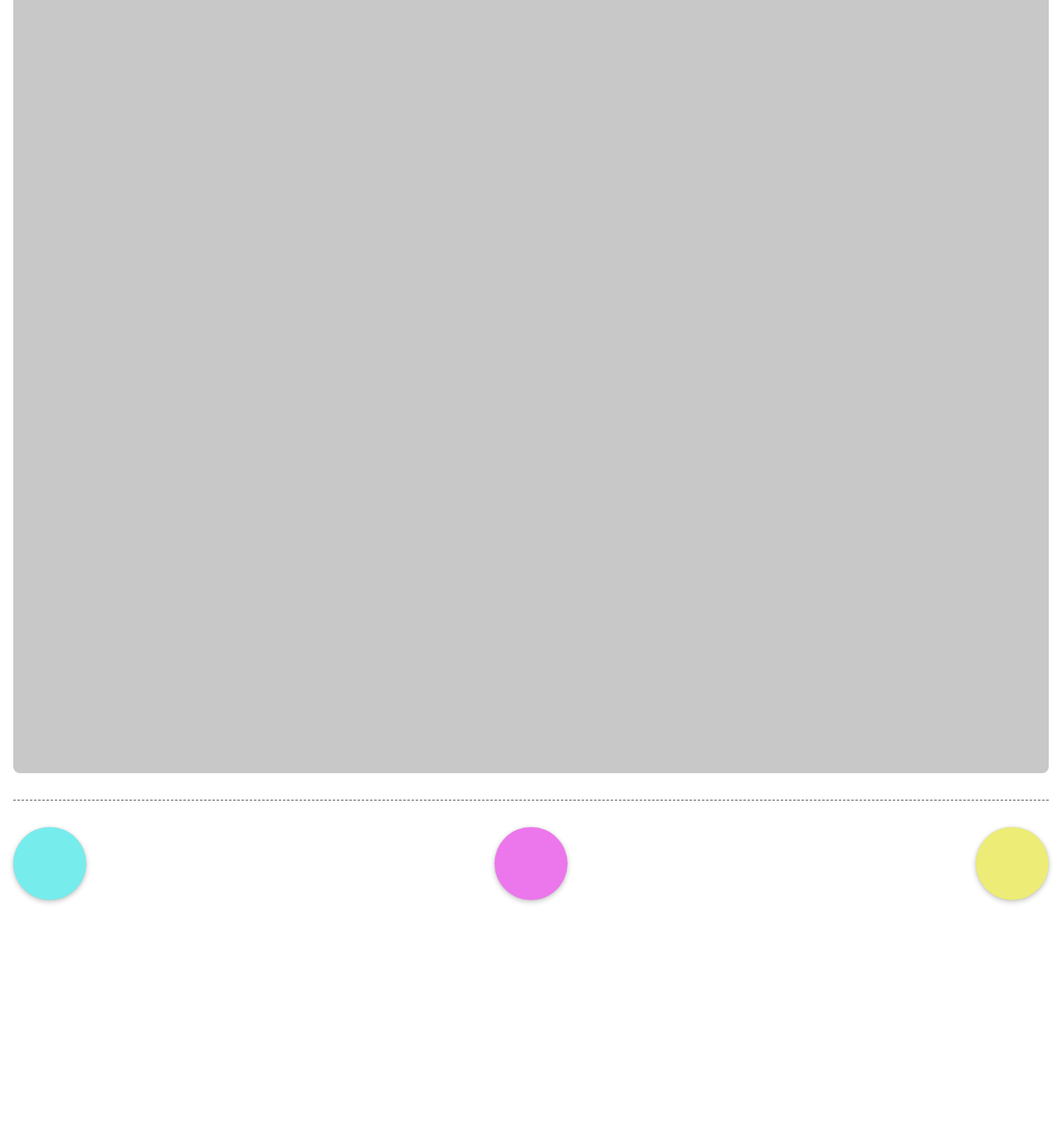
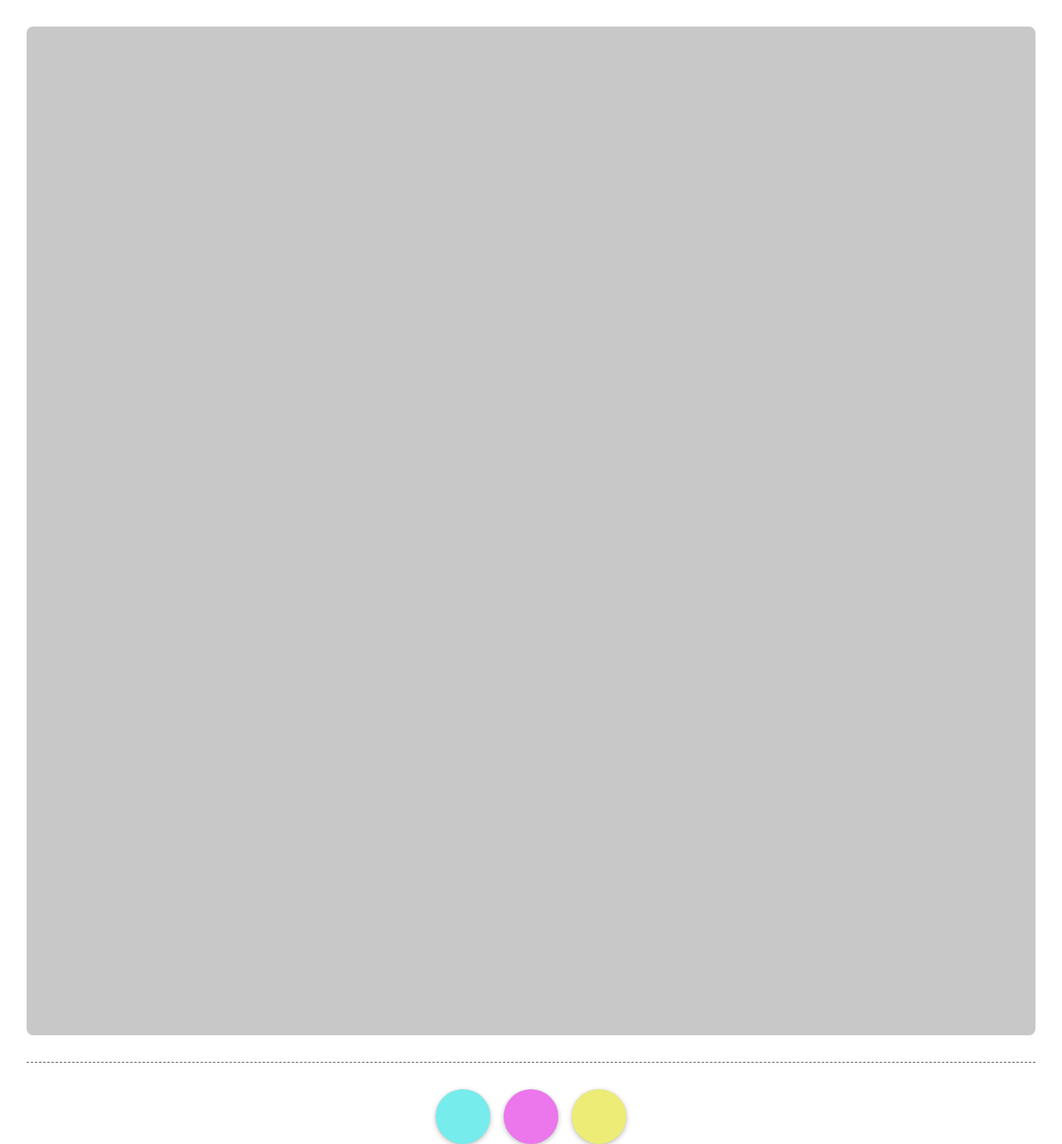
Before and after one commit to Tivo389/101_200903-drag-and-drop, a React (Create React App) app: page / in a window 1280 px wide. Shown: the whole page at 83% size. Before the commit the page ends 1085 px from the top, so only its background shows below. Built offline with nearby package versions, Linux system fonts and the light colour scheme.

Commit message:
200905 / 200905_basicDragDrop - Basic Drag & Drop Complete - Upon 2nd drag, values are off, calculation method needs to be reviewed.

```diff
--- a/src/App.js
+++ b/src/App.js
@@ -5,7 +5,7 @@ import DropItem from './components/DropItem';
 
 function App() {
   return (
-    <main className="mainContainer">
+    <main className="mainContainer" style={{height: window.innerHeight}}>
       {/* <DebugGrid></DebugGrid> */}
       <div className="dragDropContainer">
         <div className="landingPad"></div>
--- a/src/components/DropItem.js
+++ b/src/components/DropItem.js
@@ -1,52 +1,157 @@
 import React, { Component } from 'react';
+import { throttle } from './Helper';
 
 class DropItem extends Component {
   // COMPONENT VARIABLES
+  axis = {xStart:0, yStart:0, xMove:0, yMove:0, xEnd: 0, yEnd:0};
   className = `dropItem ${this.props.color}`;
-  xAxis;
-  yAxis;
+  mouseDown = false;
+
+
+
 
   // LIFECYCLE METHODS
   componentDidMount() {}
   componentDidUpdate() {}
   componentWillUnmount() {}
 
+
+
+
   // RENDER OF COMPONENT
   render() {
     return (
       <div
       className={this.className}
-      onTouchStart={this.handleOnTouchStart}
-      onTouchEnd={this.handleOnTouchEnd}
-      onTouchMove={this.handleOnTouchMove}>
+      // onMouseDown={this.onMouseDown}
+      // onMouseMove={throttle(this.onMouseMove, 0)}
+      // onMouseUp={this.onMouseUp}
+      onTouchStart={this.onTouchStart}
+      onTouchMove={throttle(this.onTouchMove, 8)}
+      onTouchEnd={this.onTouchEnd}>
       </div>
     );
   }
 
-  // FUNCTIONS
-  handleOnTouchStart = (e) => {
+
+
+  // HANDLER FUNCTION
+  handleStart = (e) => {
     e.currentTarget.classList.add('pseudoHover');
+    this.getAxis(e,'Start');
   };
-  handleOnTouchEnd = (e) => {
+  handleMove = (e) => {
+    document.body.classList.add('bodyScrollLock');
+    e.currentTarget.classList.add('noTransition');
+    this.getAxis(e, 'Move');
+    this.applyAxis(e);
+  };
+  handleEnd = (e) => {
     e.currentTarget.classList.remove('pseudoHover');
+    document.body.classList.remove('bodyScrollLock');
+    e.currentTarget.classList.remove('noTransition');
+    this.getAxis(e, 'End');
   };
-  handleOnTouchMove = (e) => {
-    if (e.touches && e.touches.length > 1) {
-      return;
-    } else if (window.PointerEvent) {
-      if (e.targetTouches) {
-        this.xAxis = Math.round(e.changedTouches[0].clientX);
-        this.yAxis = Math.round(e.changedTouches[0].clientY);
+
+
+
+  // TOUCH EVENT FUNCTIONS
+  onTouchStart = (e) => {
+    this.handleStart(e);
+  };
+  onTouchMove = (e) => {
+    this.handleMove(e);
+  };
+  onTouchEnd = (e) => {
+    this.handleEnd(e);
+  };
+
+
+
+  // MOUSE EVENT FUNCTIONS
+  onMouseDown = (e) => {
+    this.mouseDown = true;
+    if (this.mouseDown) {
+      this.handleStart(e);
+      window.addEventListener('mousemove', this.onMouseMove);
+      window.addEventListener('mouseup', this.onMouseUp);
+    }
+  };
+  onMouseMove = (e) => {
+    if (this.mouseDown) { this.handleMove(e); }
+  };
+  onMouseUp = () => {
+    this.handleEnd();
+    this.mouseDown = false;
+    window.removeEventListener('mousemove', this.onMouseMove);
+    window.removeEventListener('mouseup', this.onMouseUp);
+  };
+  onMouseLeave = (e) => {
+    if (this.mouseDown) { this.onMouseUp(); }
+  };
+
+
+
+  // COMPONENT FUNCTIONS
+  // - Get the XY axis values based on the requested Phase
+  getAxis = (e,phase) => {
+    let xPhase = `x${phase}`;
+    let yPhase = `y${phase}`;
+    if (phase === 'Start' || phase === 'Move') {
+      if (e.touches && e.touches.length > 1) {
+        return;
+      } else if (window.PointerEvent) {
+        if (e.targetTouches) {
+          this.axis[xPhase] = Math.round(e.targetTouches[0].clientX);
+          this.axis[yPhase] = Math.round(e.targetTouches[0].clientY);
+        } else {
+          this.axis[xPhase] = Math.round(e.targetTouches[0].clientX);
+          this.axis[yPhase] = Math.round(e.targetTouches[0].clientY);
+        }
       } else {
-        this.xAxis = Math.round(e.clientX);
-        this.yAxis = Math.round(e.clientY);
+        this.axis[xPhase] = Math.round(e.clientX);
+        this.axis[yPhase] = Math.round(e.clientY);
       }
-    } else {
-      this.xAxis = Math.round(e.clientX);
-      this.yAxis = Math.round(e.clientY);
+      this.reviewAxisThreshold(xPhase, yPhase);
+    } else if (phase === 'End') {
+      const regexPattern = /-?\d+/g;
+      const regexMatch = e.currentTarget.style.transform.match(regexPattern);
+      this.axis[xPhase] = parseFloat(regexMatch[0]);
+      this.axis[yPhase] = parseFloat(regexMatch[1]);
     }
-    console.log(`this.xAxis: ${this.xAxis}`);
-    console.log(`this.yAxis: ${this.yAxis}`);
+  };
+  // - Review the XY axis to ensure they are with the viewport min and max
+  reviewAxisThreshold = (xAxis, yAxis) => {
+    if (xAxis <= 0) {
+      xAxis = 0;
+    } else if (xAxis >= window.innerWidth) {
+      xAxis = window.innerWidth;
+    }
+    if (yAxis <= 0) {
+      yAxis = 0;
+    } else if (yAxis >= window.innerHeight) {
+      yAxis = window.innerHeight;
+    }
+  };
+  // - Apply the XY axis values to the e.currentTarget
+  applyAxis = (e) => {
+    let phase;
+    (this.axis.xEnd === 0) ? phase = 'initial' : phase = 'update';
+    if (phase === 'initial') {
+      const xAxisMovement = this.axis.xMove - this.axis.xStart;
+      const yAxisMovement = this.axis.yMove - this.axis.yStart;
+      const styleValue = `transform: translate(${xAxisMovement}px, ${yAxisMovement}px);`
+      e.currentTarget.style = styleValue;
+    } else if (phase === 'update') {
+      console.log(`this.axis.xEnd: ${this.axis.xEnd}`);
+      console.log(`this.axis.yEnd: ${this.axis.yEnd}`);
+      console.log(`this.axis.xMove: ${this.axis.xMove}`);
+      console.log(`this.axis.yMove: ${this.axis.yMove}`);
+      // const xAxisMovement = this.axis.xMove - this.axis.xEnd;
+      // const yAxisMovement = this.axis.yMove - this.axis.yEnd;
+      // const styleValue = `transform: translate(${xAxisMovement}px, ${yAxisMovement}px);`
+      // e.currentTarget.style = styleValue;
+    }
   };
 }
 
--- /dev/null
+++ b/src/components/Helper.js
@@ -0,0 +1,9 @@
+export const throttle = (func, limit) => {
+  let inThrottle;
+  return (...args) => {
+    if (!inThrottle) {
+      func(...args);
+      inThrottle = setTimeout(() => { inThrottle = false }, limit);
+    }
+  }
+};
--- a/src/css/index.css
+++ b/src/css/index.css
@@ -416,6 +416,9 @@ h6 {
   a, h1, h2, h3, h4, h5, h6, p {
     line-height: 135%; } }
 
+.bodyScrollLock {
+  overflow: hidden !important; }
+
 .mainContainer {
   display: flex;
   flex-direction: column;
@@ -426,12 +429,9 @@ h6 {
   width: 100vw; }
 
 .dragDropContainer {
-  display: flex;
-  flex-direction: column;
-  justify-content: center;
-  align-items: center;
-  width: calc(100% - 32px);
-  height: calc(100% - 32px); }
+  width: calc(100% - 64px);
+  height: calc(100% - 64px);
+  flex: 0; }
 
 .dragDropContainer .landingPad {
   width: 100%;
@@ -442,17 +442,17 @@ h6 {
 .dragDropContainer .dropItemContainer {
   border-top: 1px dashed #646464;
   width: 100%;
-  margin: 32px 0;
+  margin: 32px 0 0 0;
   display: flex;
   flex-direction: row;
   padding: 32px 0 0 0;
-  justify-content: space-between; }
+  justify-content: center; }
 
 .dragDropContainer .dropItem {
   border-radius: 999px;
-  height: 88px;
+  height: 66px;
   position: relative;
-  width: 88px;
+  width: 66px;
   will-change: transform;
   transition: 0.15s ease-in-out; }
   .dragDropContainer .dropItem::after, .dragDropContainer .dropItem::before {
@@ -471,10 +471,14 @@ h6 {
     opacity: 0; }
   .dragDropContainer .dropItem::before {
     box-shadow: 0 0 2px rgba(0, 0, 0, 0.12), 0 2px 6px rgba(0, 0, 0, 0.24); }
+  .dragDropContainer .dropItem + .dropItem {
+    margin-left: 16px; }
   .dragDropContainer .dropItem.cyan {
     background: #76ecec; }
   .dragDropContainer .dropItem.magenta {
     background: #ec76ec; }
+  .dragDropContainer .dropItem.noTransition {
+    transition: none; }
   .dragDropContainer .dropItem.pseudoHover {
     transform: translateY(-8px); }
     .dragDropContainer .dropItem.pseudoHover::before {
--- a/src/css/index.scss
+++ b/src/css/index.scss
@@ -6,6 +6,9 @@
 @import '_variables';
 @import '_font';
 
+.bodyScrollLock {
+  overflow: hidden !important;
+}
 .mainContainer {
   display: flex;
   flex-direction: column;
@@ -16,12 +19,9 @@
   width: 100vw;
 }
 .dragDropContainer {
-  display: flex;
-  flex-direction: column;
-  justify-content: center;
-  align-items: center;
-  width: calc(100% - 32px);
-  height: calc(100% - 32px);
+  width: calc(100% - 64px);
+  height: calc(100% - 64px);
+  flex: 0;
 }
 .dragDropContainer .landingPad {
   width: 100%;
@@ -32,17 +32,17 @@
 .dragDropContainer .dropItemContainer {
   border-top: 1px dashed rgb(100,100,100);
   width: 100%;
-  margin: 32px 0;
+  margin: 32px 0 0 0;
   display: flex;
   flex-direction: row;
   padding: 32px 0 0 0;
-  justify-content: space-between;
+  justify-content: center;
 }
 .dragDropContainer .dropItem {
   border-radius: 999px;
-  height: 88px;
+  height: 66px;
   position: relative;
-  width: 88px;
+  width: 66px;
   will-change: transform;
   transition: $durationXS ease-in-out;
   &::after, &::before {
@@ -64,11 +64,17 @@
   &::before {
     box-shadow: $boxShadowDefault;
   }
+  & + .dropItem {
+    margin-left: 16px;
+  }
   &.cyan {
     background: rgb(118, 236, 236);
   }
   &.magenta {
     background: rgb(236, 118, 236);
+  }
+  &.noTransition {
+    transition: none;
   }
   &.pseudoHover {
     transform: translateY(-8px);
```
